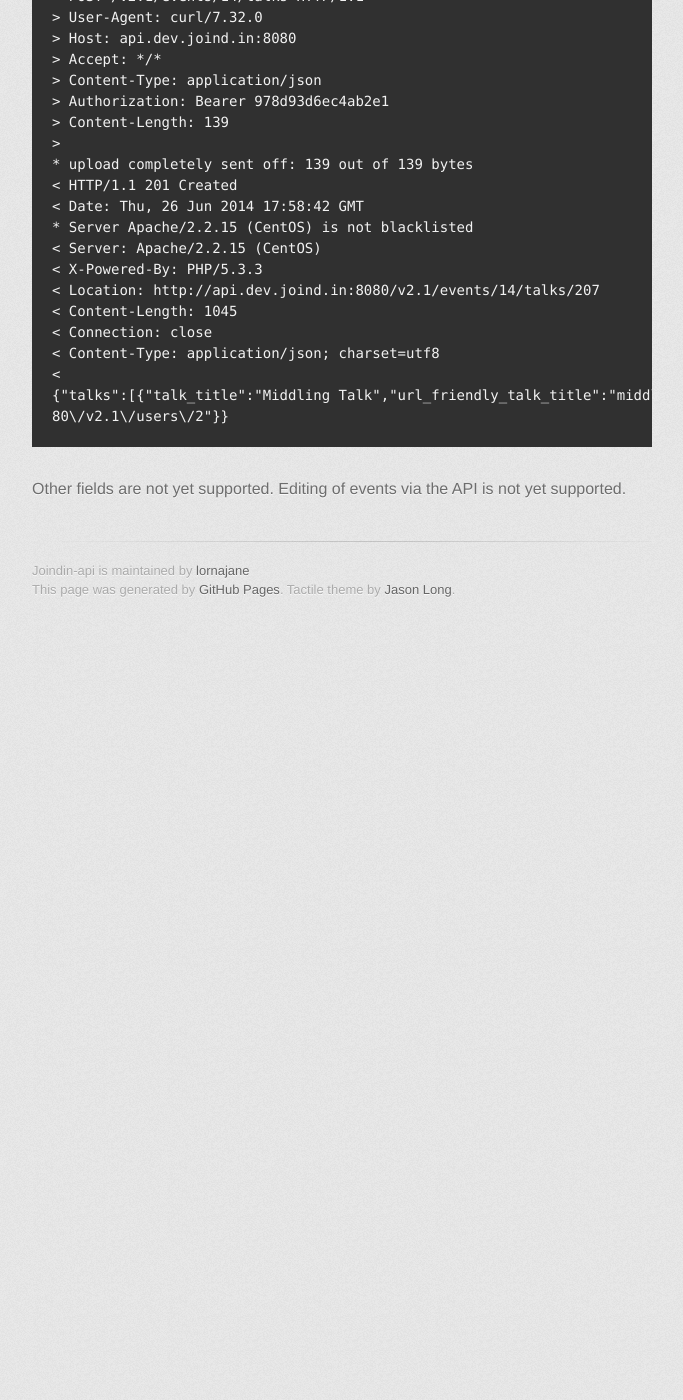
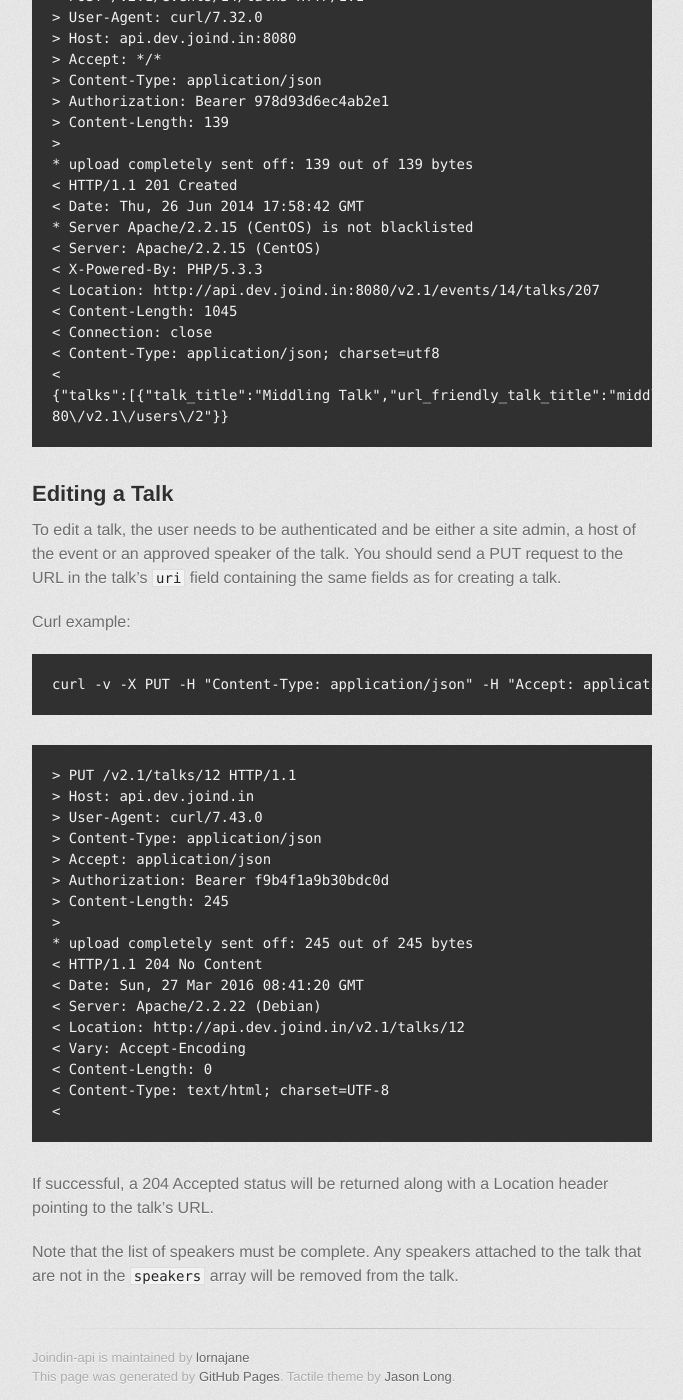
Before and after one commit to joindin/joindin-api, a Jekyll site: the page built from talks.md, in a window 1280 px wide and 1400 px high, scrolled down 4148 px. Shown: the whole window, without its empty margins (298-981 px from the left). Built offline with Jekyll 4.4.1, drawn with Linux system fonts in a browser that asks for light colours; some web fonts are replaced; a script that is not in the unit is left out; before the commit the page ends 4778 px from its top, so only the background shows below that.

Commit message:
Add edit talk section
Document how to edit a talk.

```diff
--- a/talks.md
+++ b/talks.md
@@ -181,4 +181,35 @@ Example request/response:
 ~~~~
 
 
-Other fields are not yet supported.  Editing of events via the API is not yet supported.
+## Editing a Talk
+
+To edit a talk, the user needs to be authenticated and be either a site admin, a host of the event or an approved speaker of the talk. You should send a PUT request to the URL in the talk's `uri` field containing the same fields as for creating a talk.
+
+Curl example:
+
+<pre class="embedcurl">curl -v -X PUT -H "Content-Type: application/json" -H "Accept: application/json" -H "Authorization: Bearer f9b4f1a9b30bdc0d" {{ site.apiurl }}/v2.1/talks/76 --data '{"talk_title":"Interesting Talk", "talk_description": "This talk is about interesting things", "start_date": "2013-11-24 14:00", "duration": "60", "slides_link": "", "type": "Talk", "language": "English - UK", "speakers": ["Jeffrey Montgomery"]}'
+</pre>
+
+~~~~
+> PUT /v2.1/talks/12 HTTP/1.1
+> Host: api.dev.joind.in
+> User-Agent: curl/7.43.0
+> Content-Type: application/json
+> Accept: application/json
+> Authorization: Bearer f9b4f1a9b30bdc0d
+> Content-Length: 245
+>
+* upload completely sent off: 245 out of 245 bytes
+< HTTP/1.1 204 No Content
+< Date: Sun, 27 Mar 2016 08:41:20 GMT
+< Server: Apache/2.2.22 (Debian)
+< Location: http://api.dev.joind.in/v2.1/talks/12
+< Vary: Accept-Encoding
+< Content-Length: 0
+< Content-Type: text/html; charset=UTF-8
+<
+~~~~
+
+If successful, a 204 Accepted status will be returned along with a Location header pointing to the talk's URL.
+
+Note that the list of speakers must be complete. Any speakers attached to the talk that are not in the `speakers` array will be removed from the talk.
```
